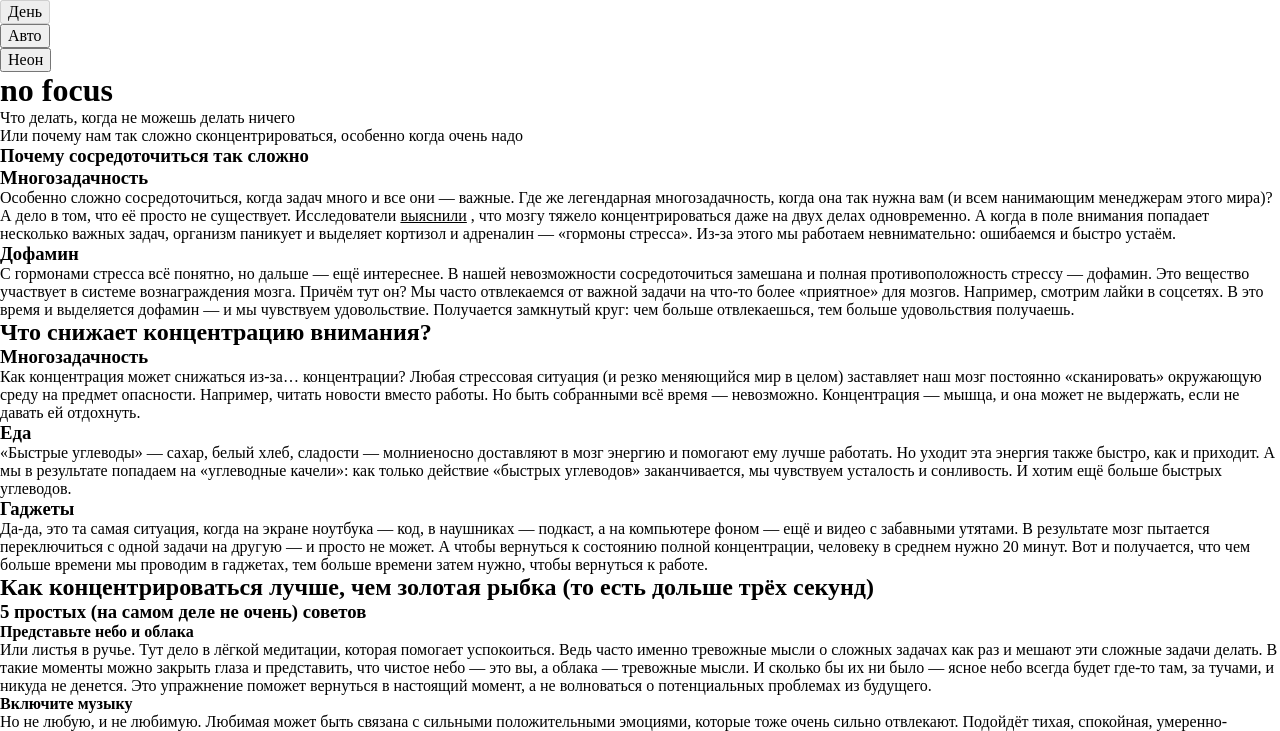
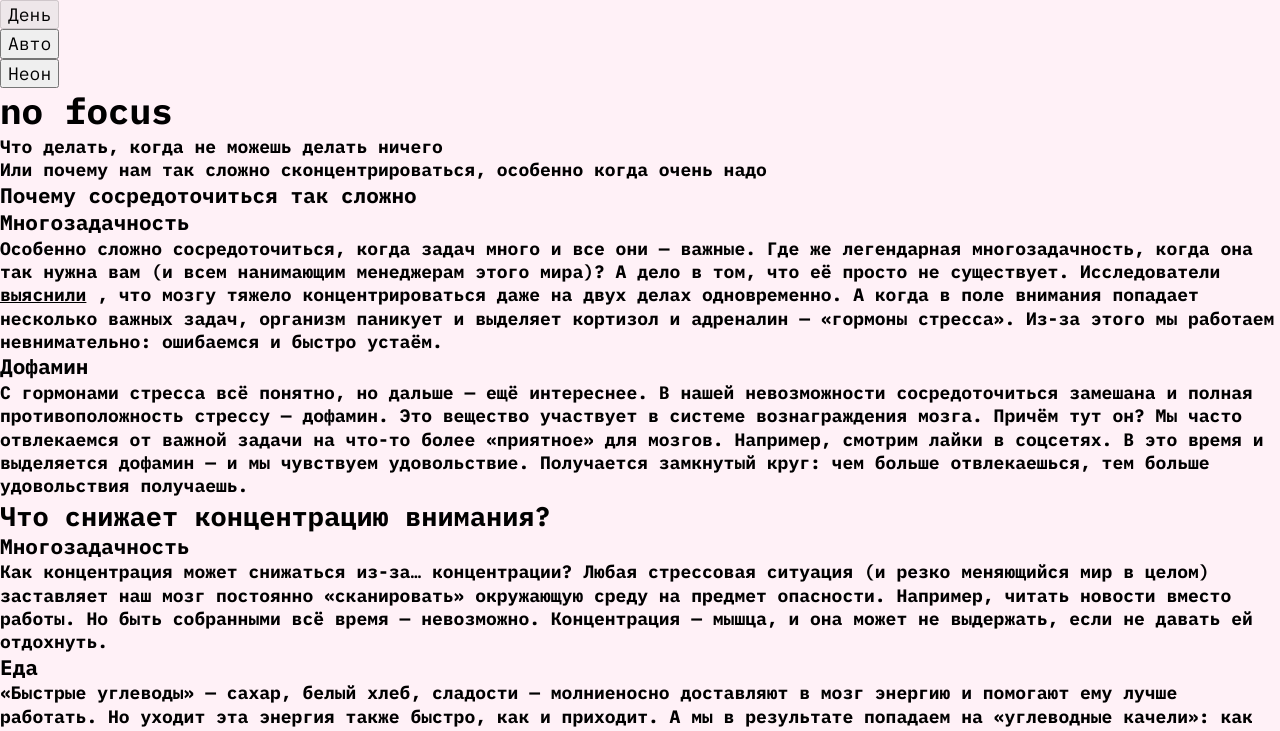
Before and after one commit to Nikitakucel/slozhno-sosredotochitsya-fd, a plain HTML site: page index.html in a window 1280 px wide. Both pictures are taken after a click on the button "День". Shown: the top 731 px of the page. Drawn offline with Linux system fonts and the light colour scheme.

Commit message:
добавление свойств для темной и светлой версии сайта

```diff
--- a/index.html
+++ b/index.html
@@ -12,14 +12,16 @@
     <link rel="stylesheet" href="./styles/style.css">
     <link rel="stylesheet" href="./styles/dark.css">
     <link rel="stylesheet" href="./styles/light.css">
-    <link rel="icon" href="./images/favicon.ico" sizes="any" />
-    <link rel="icon" href="./images/favicon.svg" type="image/svg+xml" />
-    <link rel="mobile-icon" href="./images/mobile-icon.png" />
-    <script src="./scripts/script.js"></script>
+    <link rel="icon" href="./images/favicon.ico" sizes="any">
+    <link rel="icon" href="./images/favicon.svg" type="image/svg+xml">
+    <link rel="apple-touch-icon" href="./images/apple-touch-icon.png">
+
+    <script src="./scripts/script.js" defer></script>
   </head>
   <body class="page">
     <header class="header decorated-zone">
-      <span class="rec_emty"></span>
+      <span class="rec_empty"></span>
+
       <nav class="header__theme-menu">
         <ul class="header__theme-menu-list">
           <li class="header__theme-menu-item">
@@ -48,6 +50,7 @@
       </nav>
 
       <h1 class="huge_title">no focus</h1>
+
       <div class="header_text"><p>Что делать, когда не можешь делать ничего</p>
         <p>Или почему нам так сложно сконцентрироваться, особенно когда очень надо</p>
       </div>
@@ -223,5 +226,6 @@
     <footer class="footer decorated-zone">
       <h2 class="huge_title footer_title">focus</h2>
     </footer>
+
   </body>
 </html>
--- a/styles/dark.css
+++ b/styles/dark.css
@@ -5,8 +5,24 @@
 */
 
 :root.theme-dark {
-  /* сохраните этот селектор в приведённом виде.
-    Так стили написанные ниже будут иметь больший вес,
-    чем стили в медиазапросе предпочтений пользователя
-  */
+  --page-bg-color: var(--approximately-black);
+  --bg-image: url("../images/cover-image-dark.png");
+  --accent-color: var(--real-red);
+  --title-color: #db00ff;
+  --header-text-bg-color: var(--real-red);
+  --header-text-color: var(--approximately-black);
+  --question-bg-color: var(--approximately-black);
+  --question-color: var(--real-red);
+  --answer-title-bg-color: var(--real-red);
+  --answer-title-color: var(--approximately-black);
+  --answer-text-bg-color: var(--approximately-black);
+  --answer-text-color: #f1b2ce;
+  --advice-title-bg-color: var(--real-red);
+  --advice-title-color: var(--approximately-black);
+  --button-color: var(--real-red);
+  --rec-color: var(--real-red);
+  --border-color-opacity: #FF007066;
+  --deco-color: var(--real-red);
+  --text-color: #f1b2ce;
+  --link-shadow-color: var(--real-red);
 }
--- a/styles/light.css
+++ b/styles/light.css
@@ -5,8 +5,24 @@
 */
 
 :root.theme-light {
-  /* сохраните этот селектор в приведённом виде.
-    Так стили написанные ниже будут иметь больший вес,
-    чем стили в медиазапросе предпочтений пользователя
-  */
+  --accent-color: var(--basic-pink);
+  --title-color: var(--title-pink);
+  --page-bg-color: var(--almost-white-bg);
+  --bg-image: url("../images/cover-image-light.png");
+  --header-text-bg-color: var(--basic-pink);
+  --header-text-color: var(--almost-black);
+  --question-bg-color: var(--almost-white-bg);
+  --question-color: var(--almost-black);
+  --answer-title-bg-color: var(--basic-pink);
+  --answer-title-color: var(--almost-black);
+  --answer-text-bg-color: var(--almost-white-bg);
+  --answer-text-color: var(--almost-black);
+  --advice-title-bg-color: var(--basic-pink);
+  --advice-title-color: var(--almost-black);
+  --button-color: var(--almost-black);
+  --border-color-opacity: #32312D66;
+  --deco-color: var(--almost-black);
+  --text-color: var(--almost-black);
+  --link-shadow-color: var(--basic-pink);
+  --rec-color: var(--basic-pink);
 }
--- a/styles/style.css
+++ b/styles/style.css
@@ -1,6 +1,13 @@
-/* Основные стили проекта. Это стили для темы, которую вы верстаете первой. */
+.page {
+  font-family: var(--project-font-family);
+  font-weight: bold;
+  font-size: var(--regular-font-size);
+  line-height: 1.3;
+  background-color: var(--page-bg-color);
 
-.page {
-
+  background-position: center;
+  background-size: cover;
+  background-attachment: fixed;
+  background-repeat: no-repeat;
+}
   /* сохраните в разметке и стилях класс page у тега body. Он удобен, чтобы составлять селекторы для разных цветовых тем. */
-}
--- a/styles/variables.css
+++ b/styles/variables.css
@@ -2,3 +2,22 @@
   Переменные для вашего проекта
   и их переопределение под различные устройства
 */
+:root {
+  --basic-pink: #FF8DCB;
+  --title-pink: #FFC2E6;
+  --almost-white-bg: #FFF1F7;
+  --real-red: #ff0070;
+  --approximately-black: #000028;
+  --almost-black: #353430;
+
+  --regular-font-size: 18px;
+  --regular-line-height: 100%;
+  --regular-gap: 10px;
+  --decoration-gap: clamp(10px, 2.65vw, 20px);
+  --min-height: 668px;
+  --header-margin-left: min(10px, 20px - 2.6vw);
+  --section-child-margin: 40px;
+  --project-font-family: "IBM Plex Mono", "Arial", sans-serif;
+  --corner-thickness: 1px;
+  --rec_empty_x_pos: 30px;
+}
```
